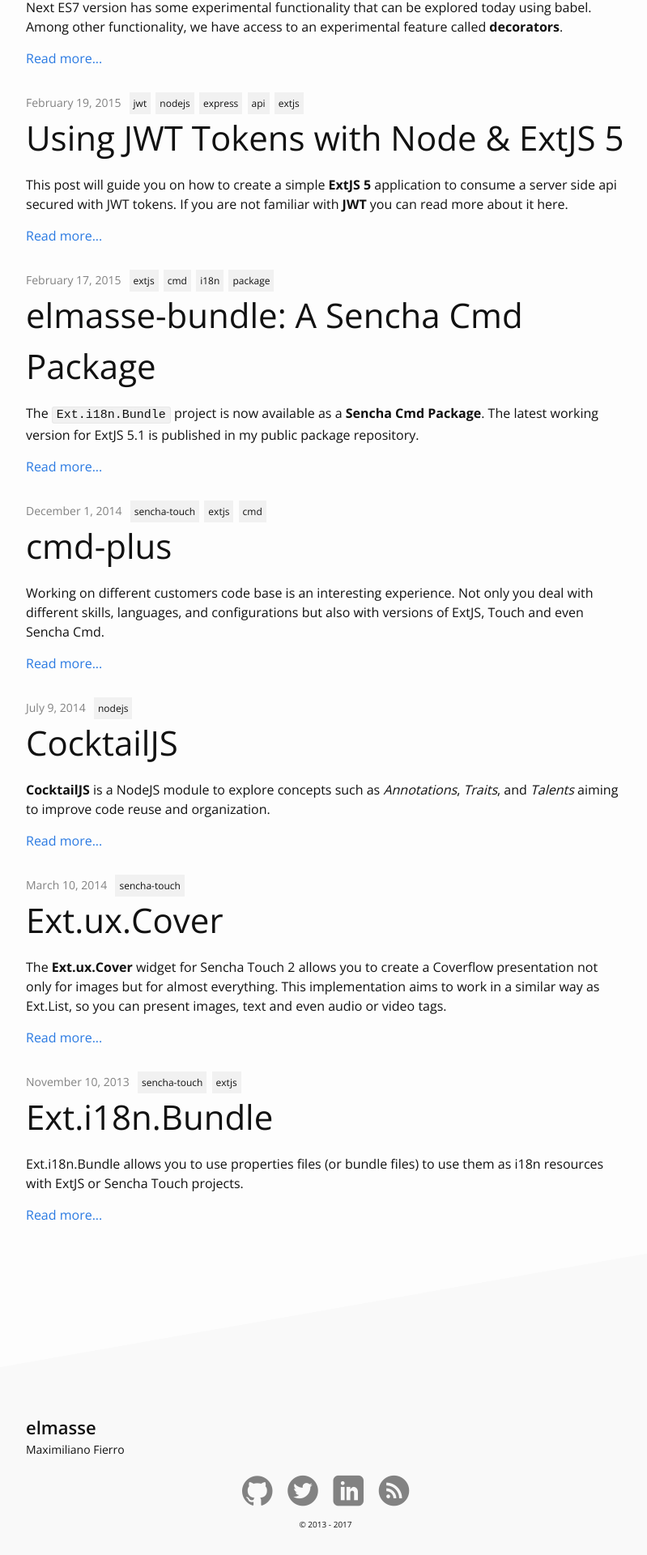
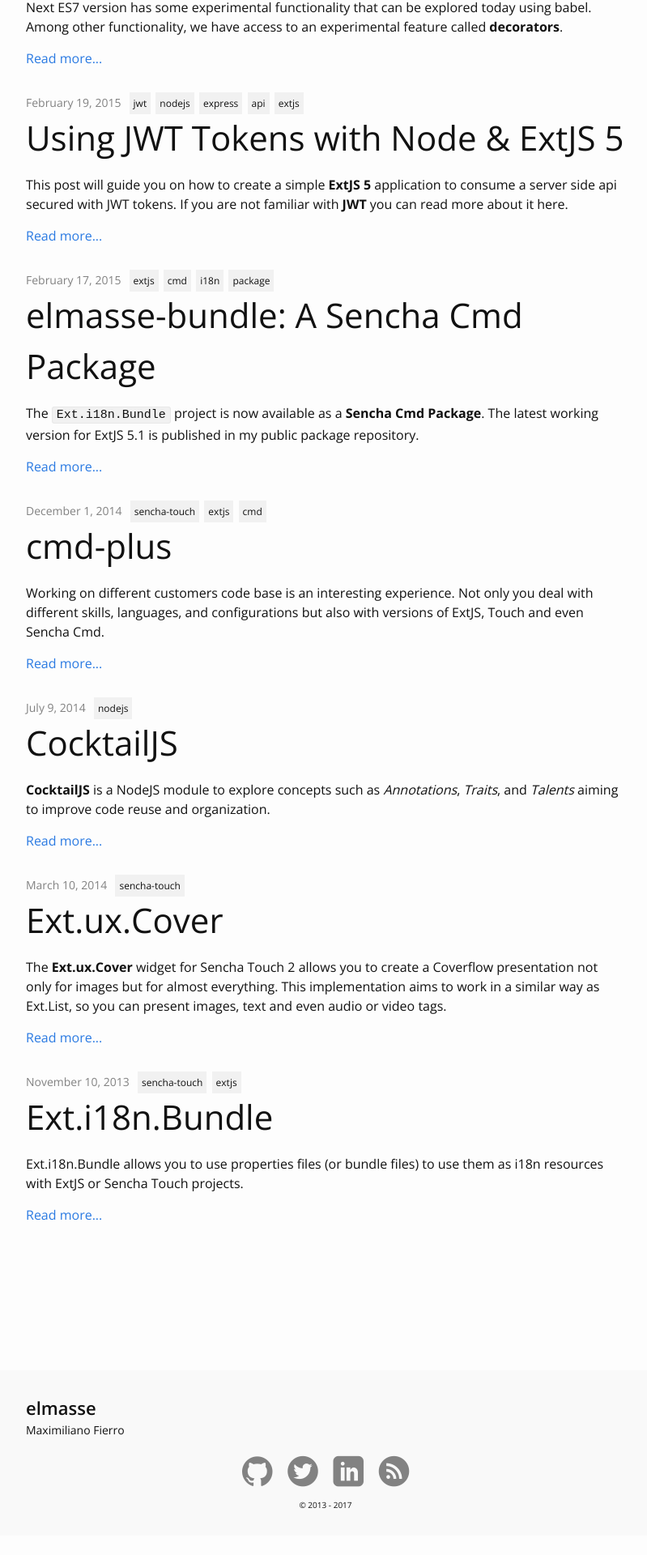
Before and after one commit to elmasse/elmasse.io, a Jekyll site: the page built from index.html, in a window 1280 px wide. Shown: the part 812-2732 px from the top of the page at 81% size, without its empty margins (238-1037 px from the left). Built offline with Jekyll 4.4.1, drawn with Linux system fonts in a browser that asks for light colours; after the commit the page ends 2708 px from its top, so only the background shows below that.

Commit message:
style fixes

```diff
--- a/_sass/_layout.scss
+++ b/_sass/_layout.scss
@@ -40,7 +40,6 @@
         border-width: 25vh 100vw 0 0;
         border-color: transparent #fff transparent;
         border-style: solid;
-        top: 50vh;
         bottom: 0;
     }
 }
@@ -131,15 +130,6 @@
     // border-top: 1px solid $grey-color-light;
     padding: $spacing-unit 0;
     background-color: #f9f9f9;
-    &::before {
-        content: "";
-        position: relative;
-        border-width: 0 0 25vh 100vw;
-        border-color: #f9f9f9 transparent;
-        border-style: solid;
-        top: -240px;
-    }
-
 }
 
 .footer-heading {
```
